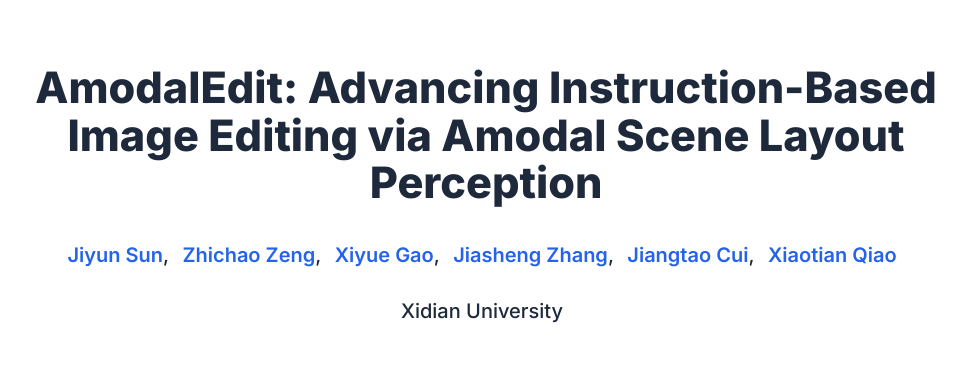
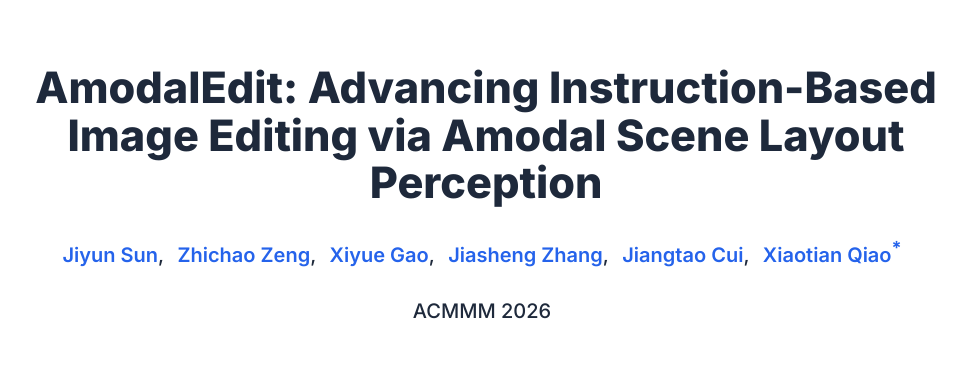
Before and after one commit to extionkj/extionkj.github.io, a plain HTML site: page AmodalEdit/index.html in a window 1280 px wide. Shown: the top 369 px of the page, without its empty margins (154-1126 px from the left). Drawn offline with nearby package versions, Linux system fonts and the light colour scheme; some icons are missing.

Commit message:
feat: mark Xiaotian Qiao as corresponding author with homepage link; venue ACMMM 2026

```diff
--- a/AmodalEdit/index.html
+++ b/AmodalEdit/index.html
@@ -15,7 +15,7 @@
 
   <!-- Open Graph / Facebook -->
   <meta property="og:type" content="article">
-  <meta property="og:site_name" content="Xidian University">
+  <meta property="og:site_name" content="ACMMM 2026">
   <meta property="og:title" content="AmodalEdit: Advancing Instruction-Based Image Editing via Amodal Scene Layout Perception">
   <meta property="og:description" content="AmodalEdit is a framework for instruction-based image editing that perceives amodal scene layout, enabling geometrically consistent edits of partially occluded objects.">
   <meta property="og:url" content="https://extionkj.github.io/AmodalEdit/">
@@ -228,13 +228,12 @@
               <span class="author-block">
                 <a href="#" target="_blank">Jiangtao Cui</a>,</span>
               <span class="author-block">
-                <a href="#" target="_blank">Xiaotian Qiao</a>
+                <a href="https://xtqiao.com/" target="_blank" rel="noopener">Xiaotian Qiao</a><sup class="corresponding-mark" title="Corresponding author">*</sup>
               </span>
             </div>
 
             <div class="is-size-5 publication-authors">
-              <!-- TODO: 会议 / 期刊信息确定后在这里加一行 -->
-              <span class="author-block">Xidian University</span>
+              <span class="author-block">ACMMM 2026</span>
             </div>
 
             <div class="column has-text-centered">
--- a/AmodalEdit/static/css/index.css
+++ b/AmodalEdit/static/css/index.css
@@ -203,6 +203,16 @@
 .author-block {
   display: inline-block;
   margin-right: 0.5rem;
+}
+
+/* Corresponding-author marker (*) */
+.publication-authors .corresponding-mark {
+  color: var(--primary-color);
+  font-weight: 700;
+  font-size: 0.9em;
+  line-height: 0;
+  vertical-align: super;
+  cursor: help;
 }
 
 .publication-banner img {
```
